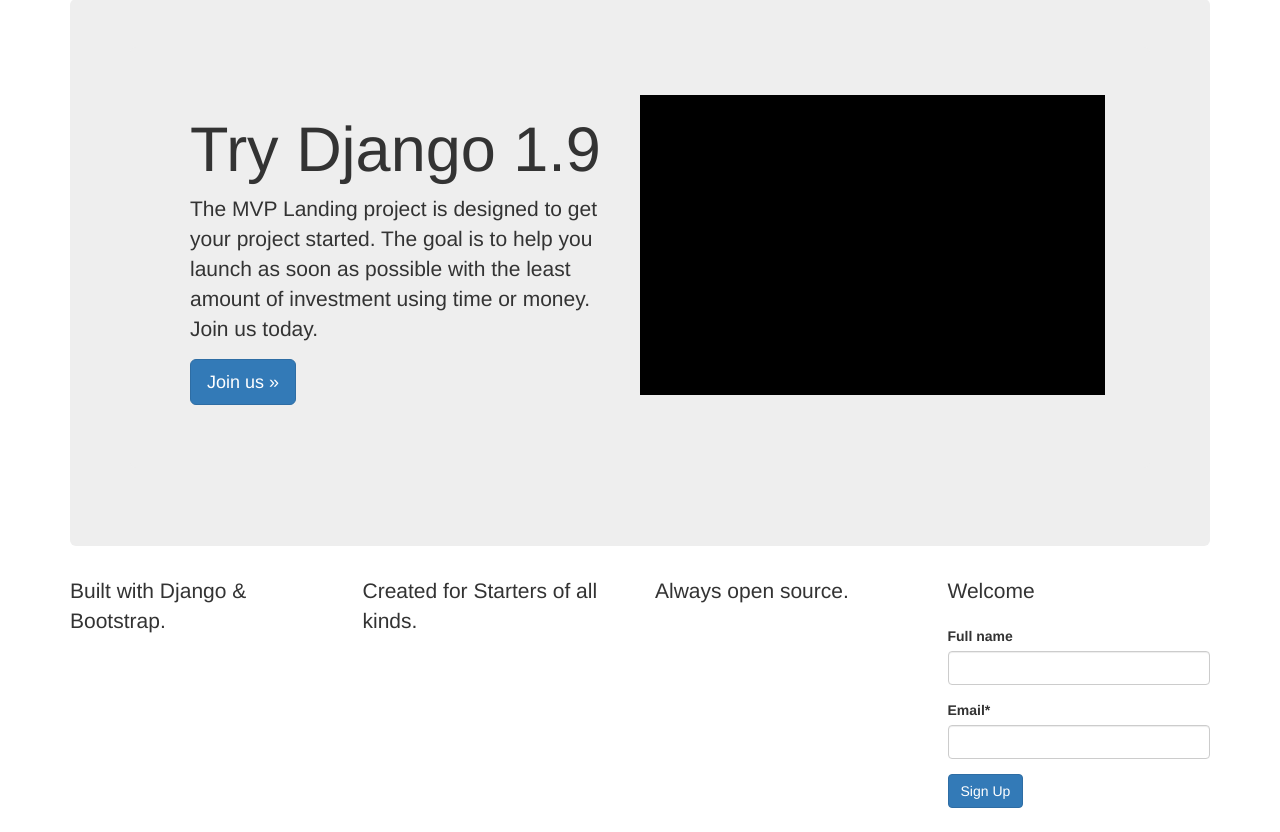
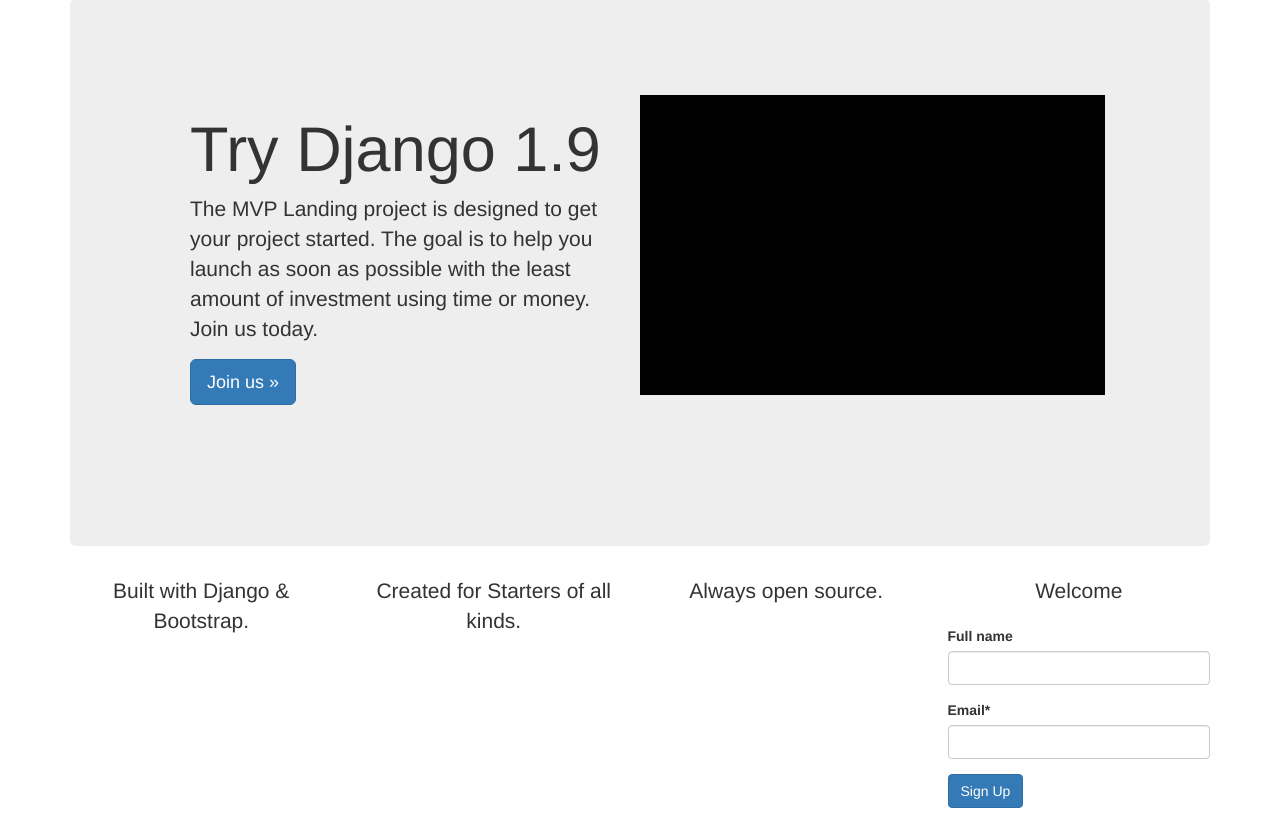
Before and after one commit to adolfobello/lesson18, a Django app: page / in a window 1280 px wide. Shown: the part 71-903 px from the top of the page. Run offline with Django 3.2, Linux system fonts and the light colour scheme; some libraries are stand-ins or nearby versions.

Commit message:
Lesson 23: CSS with Blocks

```diff
--- a/lesson_django18_src/newsletter/templates/base.html
+++ b/lesson_django18_src/newsletter/templates/base.html
@@ -14,6 +14,11 @@
     <title>{% block head_title %}| MVP Landing{% endblock %}</title>
 
     {% include 'head_css.html' %}
+    <style>
+        {% block style %}
+        {% endblock %}
+    </style>
+
   </head>
 
   <body>
--- a/lesson_django18_src/newsletter/templates/head_css.html
+++ b/lesson_django18_src/newsletter/templates/head_css.html
@@ -7,6 +7,7 @@
 <!-- Custom styles for this template -->
 <!-- <link href="navbar-static-top.css" rel="stylesheet"> -->
 <link href="{% static 'css/navbar-static-top.css' %}" rel="stylesheet">
+<link href="{% static 'css/custom.css' %}" rel="stylesheet">
 
 <!-- Just for debugging purposes. Don't actually copy these 2 lines! -->
 <!--[if lt IE 9]><script src="../../assets/js/ie8-responsive-file-warning.js"></script><![endif]-->
--- a/lesson_django18_src/newsletter/templates/home.html
+++ b/lesson_django18_src/newsletter/templates/home.html
@@ -4,6 +4,13 @@
 {% block head_title %}
     Hello {{ block.super }}
 {% endblock %}
+
+<style>
+{% block style %}
+    /*Override aligning in lead class. A lot cleaner*/
+
+{% endblock %}
+</style>
 
 <!-- Main component for a primary marketing message or call to action -->
 {% block jumbotron_content %}
@@ -27,7 +34,7 @@
 {% block content %}
 <div class="row">
     <div class="col-sm-3 pull-right">
-        <p class="lead">{{ title }}</h1>
+        <p class="lead text-align-center">{{ title }}</h1>
 
         <!-- csrf_token es una medida de seguridad de django -->
         <form method='POST' action=''> {% csrf_token %}
@@ -36,13 +43,13 @@
             <input class='btn btn-primary' type='submit' value='Sign Up' />
         </form>
     </div>
-    <div class="lead col-sm-3">
+    <div class="lead text-align-center col-sm-3">
         <p>Built with Django &amp; Bootstrap.</p>
     </div>
-    <div class="lead col-sm-3">
+    <div class="lead text-align-center col-sm-3">
         <p>Created for Starters of all kinds.</p>
     </div>
-    <div class="lead col-sm-3">
+    <div class="lead text-align-center col-sm-3">
         <p>Always open source.</p>
     </div>
 </div>
--- /dev/null
+++ b/lesson_django18_src/static_in_pro/our_static/css/custom.css
@@ -0,0 +1,3 @@
+.text-align-center{
+    text-align: center;
+}
```
Also changed, not shown: 1 other file.
